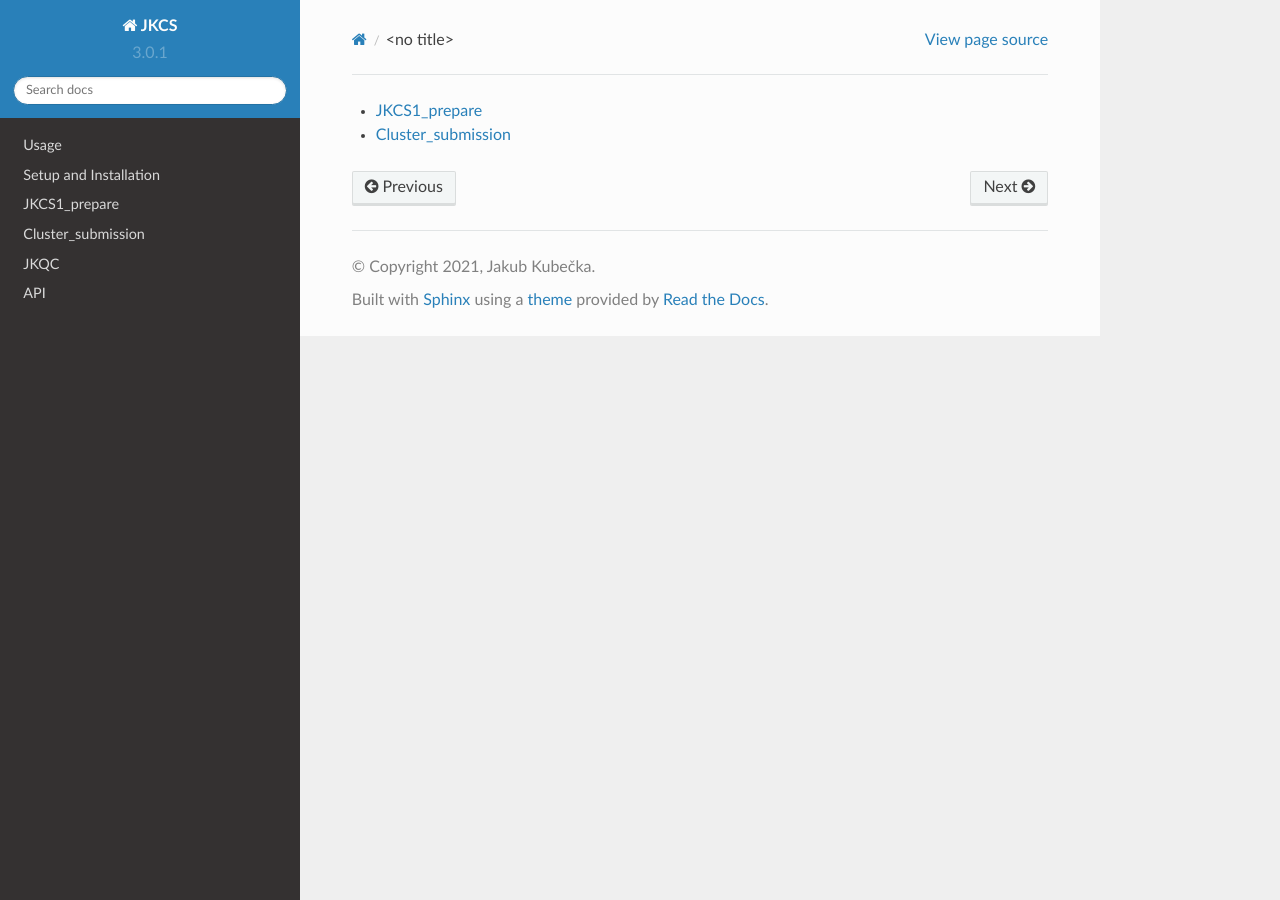
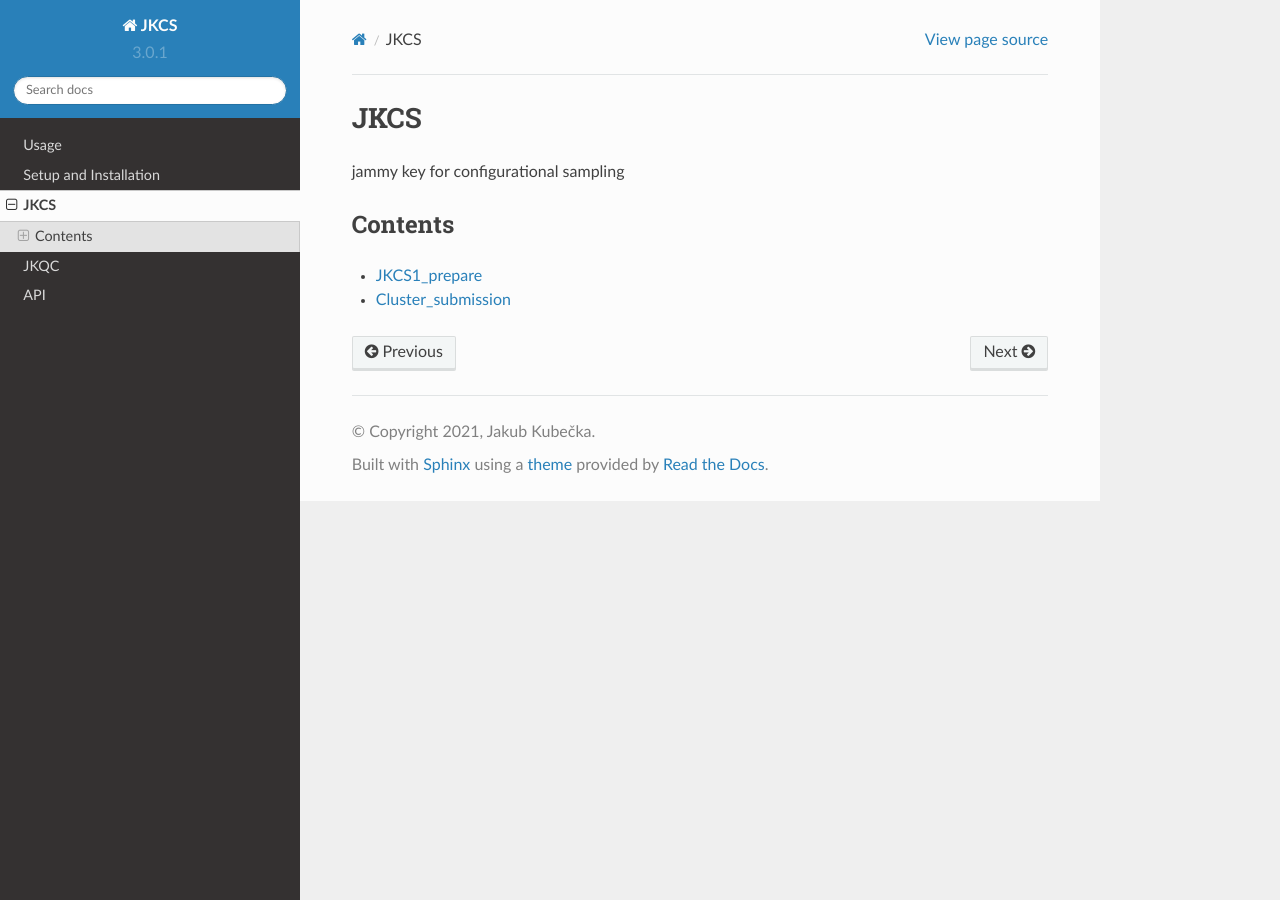
Before and after one commit to kubeckaj/JKCS.py-Manual, a Sphinx documentation site: the page built from docs/source/JKCS.rst, in a window 1280 px wide. Built offline with Sphinx 7.4.7 and the Read the Docs theme 2.0.0, drawn with Linux system fonts in a browser that asks for light colours.

Commit message:
Update JKCS.rst

```diff
--- a/docs/source/JKCS.rst
+++ b/docs/source/JKCS.rst
@@ -1,3 +1,12 @@
+----
+JKCS
+----
+
+jammy key for configurational sampling
+
+Contents
+--------
+
 .. toctree::
 
    JKCS1_prepare
```
